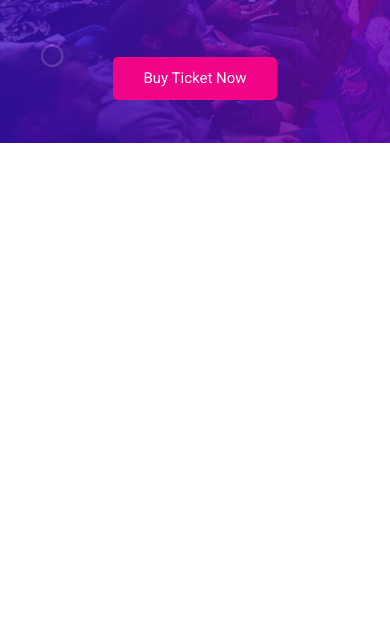
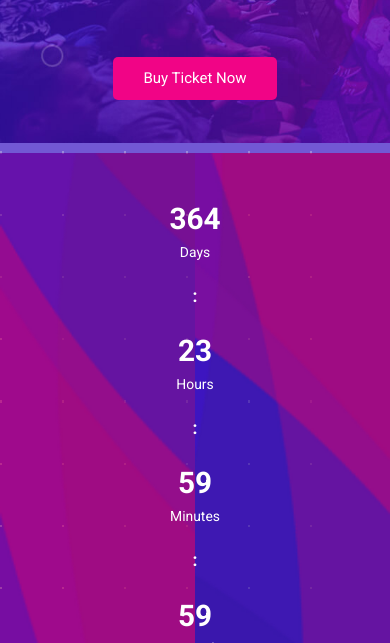
Before and after one commit to buumu8/event-grid, a plain HTML site: page up/index.html in a window 390 px wide. Shown: the part 457-1100 px from the top of the page. Before the commit the page ends 844 px from the top, so only its background shows below. Drawn offline with Linux system fonts and the light colour scheme.

Commit message:
finish counter section

```diff
--- a/SCSS/break-points/_600px.scss
+++ b/SCSS/break-points/_600px.scss
@@ -94,4 +94,39 @@
       }
     }
   }
+
+  // --------------------------- COUNTDOWN
+  .countdown {
+    padding: 0;
+
+    &__content {
+      flex-direction: column;
+      translate: 0 0;
+      border-left: none;
+      border-right: none;
+      border-radius: 0;
+
+      &::before,
+      &::after {
+        width: 50%;
+      }
+
+      &::after {
+        background-position: right center;
+      }
+
+      &--day,
+      &--hour,
+      &--minute,
+      &--second {
+        flex-direction: column;
+
+        div {
+          p:first-child {
+            font-size: type.font-size-d(mc);
+          }
+        }
+      }
+    }
+  }
 }
--- /dev/null
+++ b/SCSS/website-sections/_2-countdown.scss
@@ -0,0 +1,78 @@
+@use "../general-styles/colors" as clrs;
+@use "../general-styles/padding" as pad;
+@use "../general-styles/typography" as type;
+
+.countdown {
+  background-color: clrs.color-theme("1");
+  padding-bottom: 0;
+
+  &__content {
+    background-image: url("../images/countdown/bg.png");
+    background-color: clrs.color-theme("3");
+    border: 1rem solid rgba(clrs.color-theme("1"), 0.3);
+
+    translate: 0 -50%;
+
+    display: flex;
+    justify-content: space-between;
+    align-items: center;
+    gap: 2rem;
+
+    position: relative;
+
+    &::before,
+    &::after {
+      content: "";
+      position: absolute;
+      top: 0;
+      height: 100%;
+      width: 100%;
+      background-size: cover;
+    }
+
+    &::before {
+      left: 0;
+      background-image: url("../images/countdown/left-shape.png");
+    }
+
+    &::after {
+      right: 0;
+      background-image: url("../images/countdown/right-shape.png");
+    }
+
+    &--day,
+    &--hour,
+    &--minute,
+    &--second {
+      display: flex;
+      align-items: center;
+      gap: 2rem;
+
+      z-index: 1;
+
+      div {
+        display: flex;
+        flex-direction: column;
+        align-items: center;
+
+        color: clrs.color-type("1");
+
+        p:first-child {
+          font-size: type.font-size-d(m);
+          font-weight: type.font-weight(bold);
+        }
+
+        p:last-child {
+          font-size: type.font-size-d(s);
+          font-weight: type.font-weight(regular);
+        }
+      }
+
+      p {
+        color: clrs.color-type("1");
+        font-size: type.font-size-d(m);
+        font-weight: type.font-weight(bold);
+      }
+    }
+  }
+}
--- a/SCSS/website-sections/_index.scss
+++ b/SCSS/website-sections/_index.scss
@@ -1 +1,2 @@
 @forward "1-header";
+@forward "2-countdown";
--- a/up/index.html
+++ b/up/index.html
@@ -61,6 +61,37 @@
                     Now</a>
             </section>
         </header>
+        <section class="countdown overall-layout padd">
+            <div class="countdown__content padd">
+                <div class="countdown__content--day">
+                    <div>
+                        <p>364</p>
+                        <p>Days</p>
+                    </div>
+                    <p>:</p>
+                </div>
+                <div class="countdown__content--hour">
+                    <div>
+                        <p>23</p>
+                        <p>Hours</p>
+                    </div>
+                    <p>:</p>
+                </div>
+                <div class="countdown__content--minute">
+                    <div>
+                        <p>59</p>
+                        <p>Minutes</p>
+                    </div>
+                    <p>:</p>
+                </div>
+                <div class="countdown__content--second">
+                    <div>
+                        <p>59</p>
+                        <p>Seconds</p>
+                    </div>
+                </div>
+            </div>
+        </section>
     </main>
     <!-- Script -->
     <script src="./js/app.js"></script>
--- a/up/js/app.js
+++ b/up/js/app.js
@@ -3,7 +3,6 @@ let burger = document.querySelector(".header__nav--hamburger");
 let lines = document.querySelectorAll(".line");
 
 burger.addEventListener("click", () => {
-  console.log(lines);
   Array.from(lines).forEach((line) => line.classList.toggle("line-toggled"));
   nav.classList.toggle("display__nav");
 });
```
Also changed, not shown: up/css/main-style.css, 1 other file.
